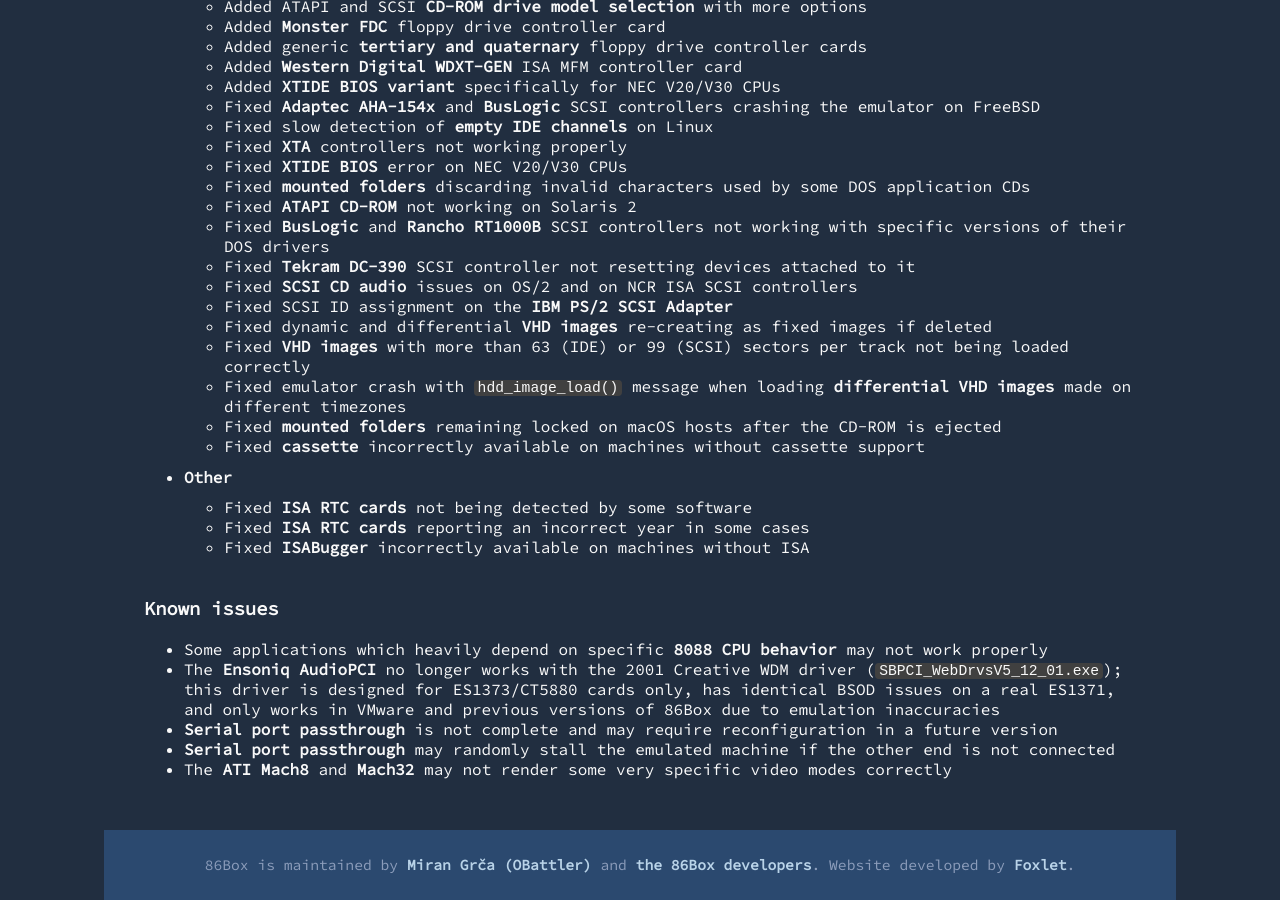
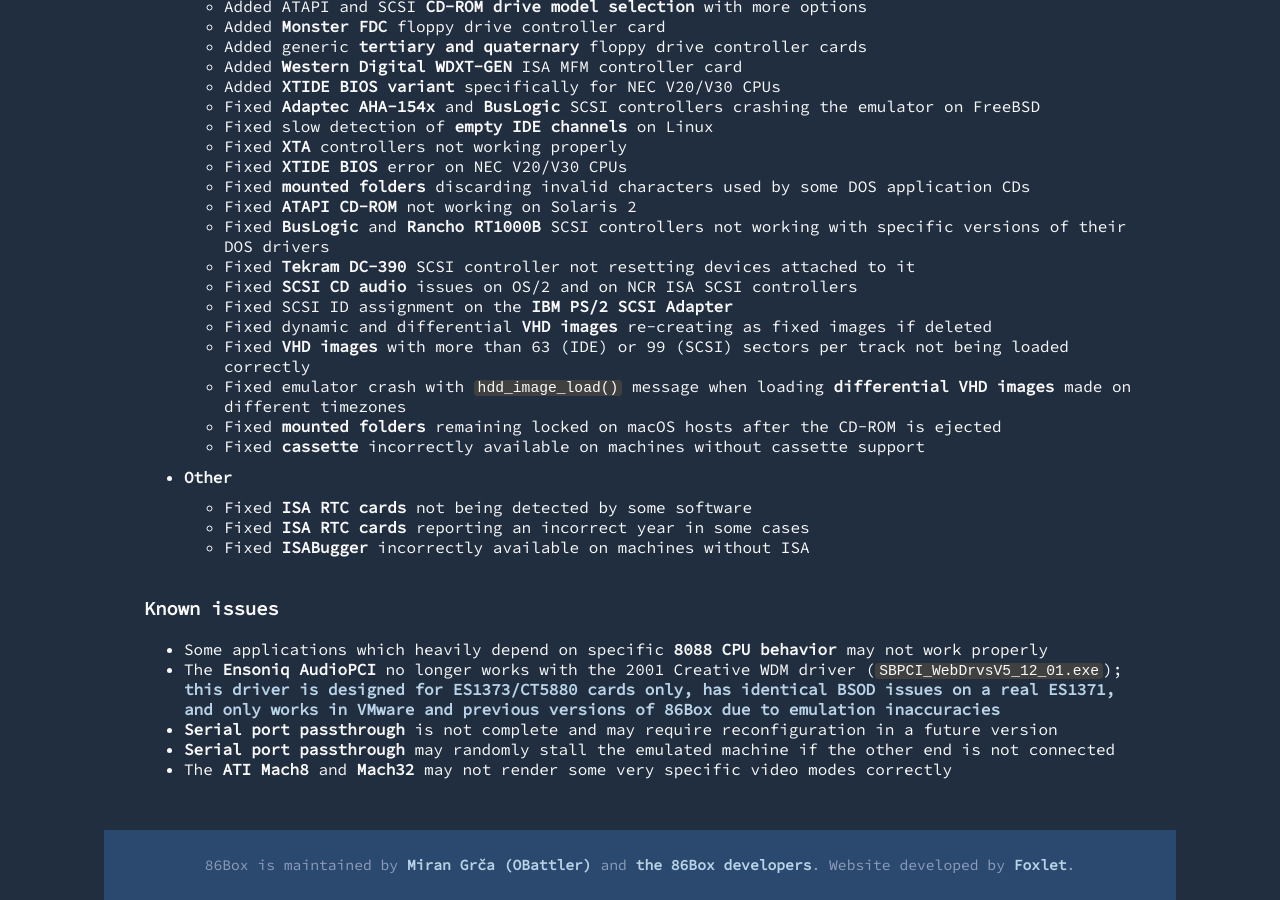
Before and after one commit to 86Box/86box.github.io, a Jekyll site: the page built from _posts/2023-08-26-86box-v4-0.md, in a window 1280 px wide and 900 px high, scrolled down 5729 px. Built offline with Jekyll 4.4.1, drawn with Linux system fonts in a browser that asks for light colours; part of the change alters nothing that is shown.

```diff
--- a/_posts/2023-08-26-86box-v4-0.md
+++ b/_posts/2023-08-26-86box-v4-0.md
@@ -222,7 +222,7 @@ A nasty emulator crash when **PCap** fails to initialize was fixed, and the **SL
 ### Known issues
 
 * Some applications which heavily depend on specific **8088 CPU behavior** may not work properly
-* The **Ensoniq AudioPCI** no longer works with the 2001 Creative WDM driver (`SBPCI_WebDrvsV5_12_01.exe`); this driver is designed for ES1373/CT5880 cards only, has identical BSOD issues on a real ES1371, and only works in VMware and previous versions of 86Box due to emulation inaccuracies
+* The **Ensoniq AudioPCI** no longer works with the 2001 Creative WDM driver (`SBPCI_WebDrvsV5_12_01.exe`); [this driver is designed for ES1373/CT5880 cards only, has identical BSOD issues on a real ES1371, and only works in VMware and previous versions of 86Box due to emulation inaccuracies](https://richardg867.wordpress.com/2023/09/19/ensoniq-es1371-driver-bug/)
 * **Serial port passthrough** is not complete and may require reconfiguration in a future version
 * **Serial port passthrough** may randomly stall the emulated machine if the other end is not connected
 * The **ATI Mach8** and **Mach32** may not render some very specific video modes correctly
```
